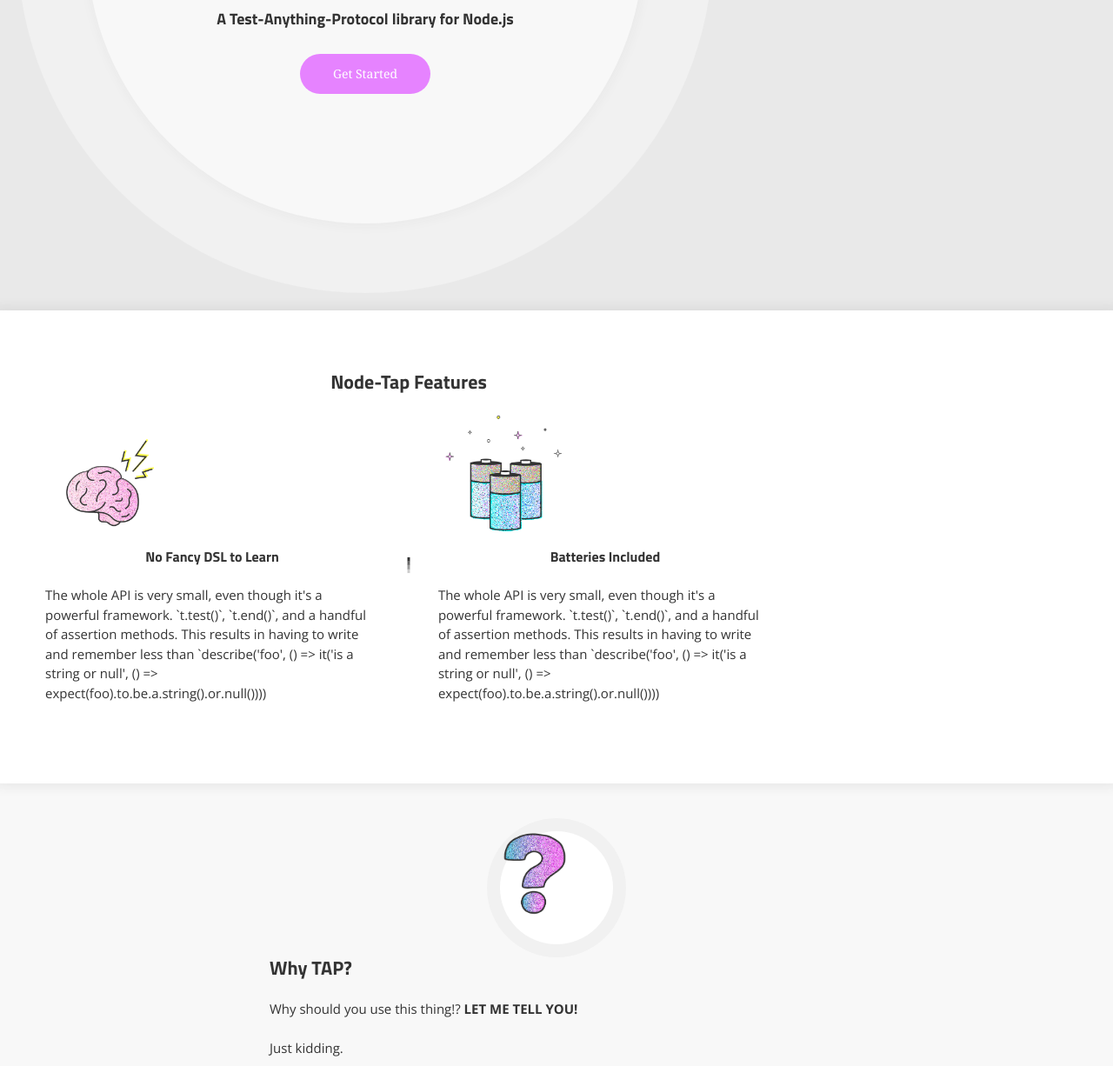
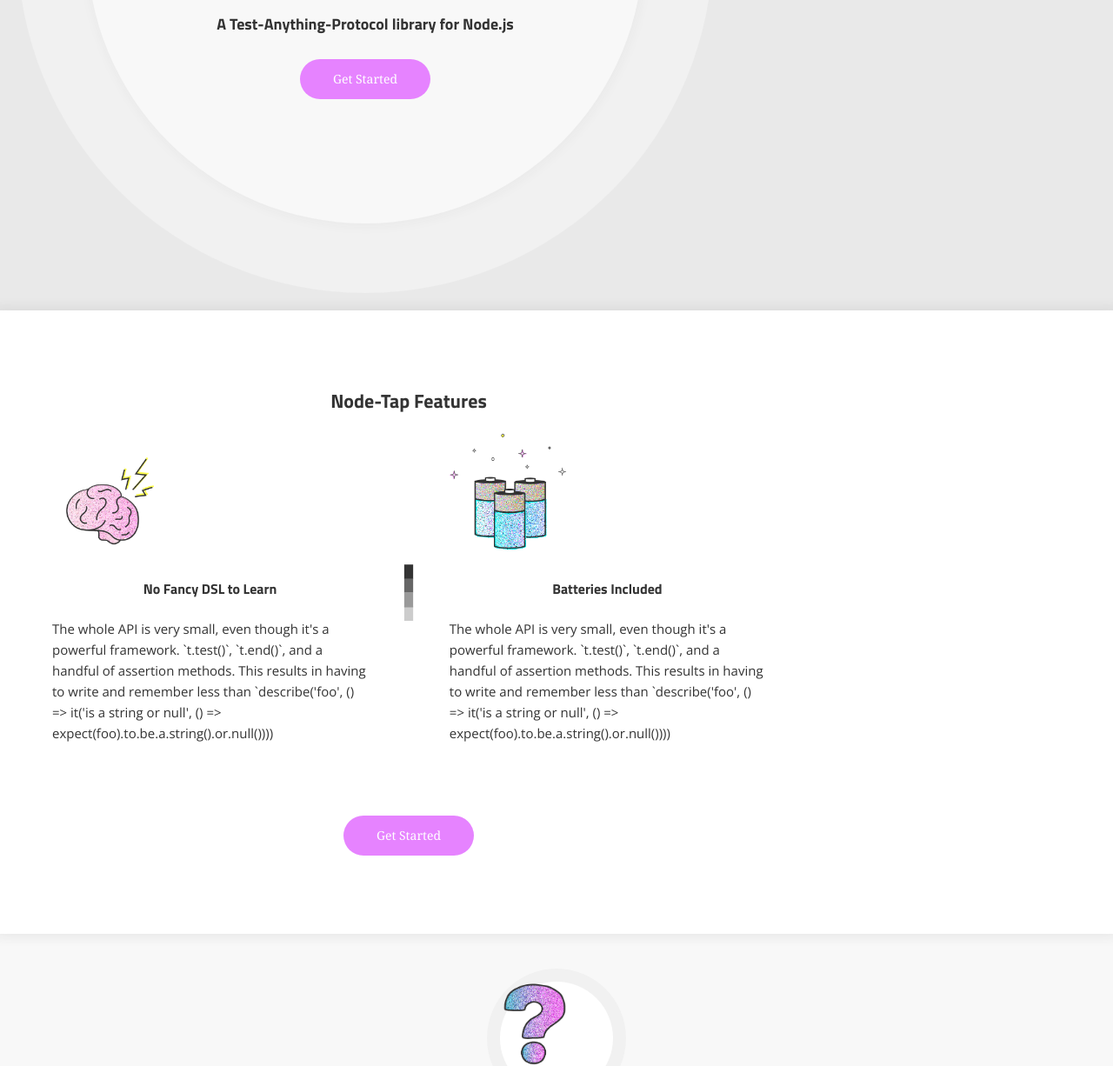
Before and after one commit to tanyabrassie/node-tap, a Gatsby site: page / in a window 1280 px wide. Shown: the part 551-1777 px from the top of the page at 87% size. Built offline with nearby package versions, Linux system fonts and the light colour scheme; Gatsby itself is replaced by a stand-in of ours; some packages are replaced by stand-ins of ours.

Commit message:
Consolidating some styles, adding a theme provider

```diff
--- a/src/components/home/features.js
+++ b/src/components/home/features.js
@@ -1,13 +1,14 @@
 import React from 'react';
 import styled from 'styled-components';
-import {colors} from '../../theme';
+import {theme, breakpoints} from '../../theme';
 import {Image, Flex, Box} from 'rebass';
 import brain from '../../images/brain.gif';
 import batteries from '../../images/batteries.gif';
 import separator from '../../images/separator.svg';
+import {ButtonLink} from '../links';
 
 const OuterContainer = styled.section`
-  background-color: ${colors.white};
+  background-color: ${theme.colors.white};
   box-shadow: 0 0px 11px 5px #33333312;
   padding: 70px 20px;
 `;
@@ -27,6 +28,17 @@
 const Separator = styled(Image)`
   width: 18px;
   margin: 0 10px;
+  transform: rotate(90deg);
+  margin: auto;
+
+  @media screen and (min-width: ${breakpoints.TABLET}) {
+    transform: rotate(0deg);
+    margin: ${theme.space[7]}px ${theme.space[3]}px 0;
+  }
+`;
+
+const TextBox = styled(Box)`
+  max-width: 500px;
 `;
 
 const Features = () => {
@@ -34,21 +46,28 @@
     <OuterContainer>
       <Content>
         <Box alignSelf="center"><h2>Node-Tap Features</h2></Box>
-        <Flex flexDirection={['column', 'row']}>
+        <Flex pb={4} flexDirection={['column', 'column', 'row']} alignItems="center">
           <Flex px={4} flexDirection="column">
             <FeatureImage src={brain}/>
             <Box alignSelf="center"><h3>No Fancy DSL to Learn</h3></Box>
-            <Box w={1/2}>
-              <p>The whole API is very small, even though it's a powerful framework.  `t.test()`, `t.end()`, and a handful of assertion methods.  This results in having to write and remember less than `describe('foo', () => it('is a string or null', () => expect(foo).to.be.a.string().or.null())))</p>
-            </Box>
+            <TextBox p={2}>
+              <p>
+                The whole API is very small, even though it's a powerful framework.  `t.test()`, `t.end()`, and a handful of assertion methods.  This results in having to write and remember less than `describe('foo', () => it('is a string or null', () => expect(foo).to.be.a.string().or.null())))
+             </p>
+            </TextBox>
           </Flex>
           <Separator src={separator}/>
           <Flex px={4} flexDirection="column">
             <FeatureImage src={batteries}/>
             <Box alignSelf="center"><h3>Batteries Included</h3></Box>
-            <p>The whole API is very small, even though it's a powerful framework.  `t.test()`, `t.end()`, and a handful of assertion methods.  This results in having to write and remember less than `describe('foo', () => it('is a string or null', () => expect(foo).to.be.a.string().or.null())))</p>
+            <TextBox p={2}>
+              <p>
+                The whole API is very small, even though it's a powerful framework.  `t.test()`, `t.end()`, and a handful of assertion methods.  This results in having to write and remember less than `describe('foo', () => it('is a string or null', () => expect(foo).to.be.a.string().or.null())))
+              </p>
+            </TextBox>
           </Flex>
         </Flex>
+        <ButtonLink to="/docs/">Get Started</ButtonLink>
       </Content>
     </OuterContainer>
   );
--- a/src/components/home/hero.js
+++ b/src/components/home/hero.js
@@ -1,12 +1,13 @@
 import React from 'react';
 import styled from 'styled-components';
-import {colors} from '../../theme';
+import {theme} from '../../theme';
 import {Image, Flex} from 'rebass';
 import logo from '../../images/logo.png';
-import {buttonLinkStyles} from '../links';
+import {ButtonLink} from '../links';
+import {Link as GatsbyLink} from 'gatsby';
 
 const OuterCircle = styled.div`
-  background-color: ${colors.lightGrey};
+  background-color: ${theme.colors.lightGrey};
   position: relative;
   border-radius: 50%;
   width: 100%;
@@ -15,7 +16,7 @@
 `;
 
 const InnerCircle = styled.div`
-  background-color: ${colors.lightestGrey};
+  background-color: ${theme.colors.lightestGrey};
   position: absolute;
   border-radius: 50%;
   width: 80%;
@@ -39,7 +40,7 @@
 `;
 
 const Container = styled.div`
-  background-color: #e9e9e9;
+  background-color: ${theme.colors.darkGrey};
   padding: 20px 20px;
 `;
 
@@ -62,16 +63,6 @@
   margin-bottom: 30px;
 `;
 
-const ButtonLink = styled.a`
-  ${buttonLinkStyles}
-  display: block;
-  width: 150px;
-  margin: 20px auto;
-`;
-
-const Text = styled.div`
-`;
-
 const InnerBits = styled.div`
   position: absolute;
   max-width: 600px;
@@ -81,7 +72,6 @@
   text-align: center;
   top: 20%;
 `;
-
 
 const Hero = () => {
   return(
@@ -93,7 +83,7 @@
           <BuildStatus href="https://travis-ci.org/tapjs/node-tap"/>
           <Logo src={logo}/>
           <Title>A Test-Anything-Protocol library for Node.js</Title>
-          <ButtonLink href="/docs/getting-started">Get Started</ButtonLink>
+          <ButtonLink to="/docs/">Get Started</ButtonLink>
         </InnerBits>
       </Content>
     </Container>
--- a/src/components/home/whyTap.js
+++ b/src/components/home/whyTap.js
@@ -1,7 +1,7 @@
 import React from 'react';
 import styled from 'styled-components';
 import {Image} from 'rebass';
-import {colors} from '../../theme';
+import {theme} from '../../theme';
 import questionMark from '../../images/question-mark-2.gif';
 
 const Content = styled.div`
@@ -23,7 +23,7 @@
 const WhiteCircle = styled.div`
   width: 130px;
   height: 130px;
-  background-color: ${colors.white};
+  background-color: ${theme.colors.white};
   border-radius: 50%;
   margin: auto;
   top: 0;
@@ -36,7 +36,7 @@
 const GreyCircle = styled.div`
   width: 160px;
   height: 160px;
-  background-color: ${colors.lightGrey};
+  background-color: ${theme.colors.lightGrey};
   border-radius: 50%;
   margin: auto;
   position: relative;
--- a/src/components/layout.js
+++ b/src/components/layout.js
@@ -6,7 +6,7 @@
 
 const WidthWrapper = styled.div`
   max-width: 700px;
-  margin: auto;
+  margin: 0 auto;
   width: 100%;
   padding: 20px;
 `;
--- a/src/components/links.js
+++ b/src/components/links.js
@@ -36,3 +36,10 @@
   padding: 15px;
   font-size: 14px;
 `;
+
+export const ButtonLink = styled(GatsbyLink)`
+  ${buttonLinkStyles}
+  display: block;
+  width: 150px;
+  margin: 20px auto;
+`;
--- a/src/components/navbar.js
+++ b/src/components/navbar.js
@@ -1,7 +1,7 @@
 import React from 'react';
 import {Flex} from 'rebass';
 import styled from 'styled-components';
-import {theme} from '../theme';
+import {theme, breakpoints} from '../theme';
 import {Link, NavLink} from './links';
 import {Link as GatsbyLink} from 'gatsby';
 
@@ -25,7 +25,7 @@
   padding: 0 20px;
   flex-direction: column;
 
-  @media screen and (min-width: 768px) {
+  @media screen and (min-width: ${breakpoints.TABLET}) {
     flex-direction: row;
   }
 `;
@@ -45,34 +45,34 @@
   return(
     <Navbar>
       <Content>
-        <Logo to='/'>Node Tap</Logo>
-        <Flex alignItems='flexEnd'>
+        <Logo to="/">Node Tap</Logo>
+        <Flex alignItems="flexEnd">
           <NavLink
-            to='/docs/getting-started/'
-            activeClassName='active-navlink'
+            to="/docs/"
+            activeClassName="active-navlink"
             partiallyActive={true}
           >
             Docs
           </NavLink>
           <NavLink
-            to='/tap-protocol'
-            activeClassName='active-navlink'
+            to="/tap-protocol"
+            activeClassName="active-navlink"
           >
             Tap Protocol
           </NavLink>
           <NavLink
-            to='/changelog'
-            activeClassName='active-navlink'
+            to="/changelog"
+            activeClassName="active-navlink"
           >
             Changelog
           </NavLink>
           <Link
-            href='https://github.com/tapjs/node-tap'
+            href="https://github.com/tapjs/node-tap"
           >
             Github
           </Link>
           <Link
-            href='https://www.npmjs.com/package/tap'
+            href="https://www.npmjs.com/package/tap"
           >
             NPM
           </Link>
--- a/src/main.css
+++ b/src/main.css
@@ -1,55 +1,3 @@
-
-p {
-  font-family: 'Open Sans';
-  font-size: 15px;
-  color: #333333;
-  line-height: 1.5;
-}
-
-html {
-  background-color:#f8f8f8;
-}
-
-a { color: #333333;
-}
-
-.active-navlink {
-  background-color: #00ffff;
-}
-
-.active-sidebarlink {
-  background-color: #204dff;
-  color: #ffffff;
-}
-
-h1, h2, h3 {
- font-family: 'Titillium Web';
- color: #333333;
-}
-
-h1 {
-  font-size: 28px;
-}
-
-h2 {
-  font-size: 22px;
-}
-
-h3 {
-  font-size: 16px;
-}
-
-
-:not(pre) > code[class*="language-"] {
-  background-color: transparent;
-  color: #333;
-}
-
-pre[class*="language-"] {
-  font-size: 12px;
-}
-
-
 /*! normalize.css v8.0.1 | MIT License | github.com/necolas/normalize.css */
 
 /* Document
@@ -90,8 +38,8 @@
  */
 
 h1 {
-  font-size: 2em;
-  margin: 0.67em 0;
+  font-size: 1em;
+  margin: 0;
 }
 
 /* Grouping content
@@ -399,3 +347,61 @@
 [hidden] {
   display: none;
 }
+
+
+
+p {
+  font-family: 'Open Sans';
+  font-size: 15px;
+  color: #333333;
+  line-height: 1.6;
+}
+
+html {
+  background-color:#f8f8f8;
+}
+
+body {
+  font-size: 16px;
+}
+
+a { color: #333333;
+}
+
+.active-navlink {
+  background-color: #00ffff;
+}
+
+.active-sidebarlink {
+  background-color: #204dff;
+  color: #ffffff;
+}
+
+h1, h2, h3 {
+ font-family: 'Titillium Web';
+ color: #333333;
+ margin: 1em 0;
+
+}
+
+h1 {
+  font-size: 28px;
+}
+
+h2 {
+  font-size: 22px;
+}
+
+h3 {
+  font-size: 16px;
+}
+
+
+:not(pre) > code[class*="language-"] {
+  background-color: transparent;
+  color: #333;
+}
+
+pre[class*="language-"] {
+  font-size: 12px;
+}
--- a/src/pages/index.js
+++ b/src/pages/index.js
@@ -3,17 +3,21 @@
 import Hero from '../components/home/hero';
 import Features from '../components/home/features';
 import WhyTap from '../components/home/whytap';
+import {ThemeProvider} from 'styled-components'
 import {graphql} from 'gatsby';
+import {theme} from '../theme';
 
 export default ({data}) => {
   console.log(data);
   return (
-    <>
-      <Navbar/>
-      <Hero/>
-      <Features/>
-      <WhyTap markdownData={data.markdownRemark.html}/>
-    </>
+    <ThemeProvider theme={theme}>
+      <div>
+        <Navbar/>
+        <Hero/>
+        <Features/>
+        <WhyTap markdownData={data.markdownRemark.html}/>
+      </div>
+    </ThemeProvider>
   )
 };
 
--- a/src/theme.js
+++ b/src/theme.js
@@ -1,3 +1,10 @@
+export const breakpoints = {
+  PHABLET: '32em',
+  TABLET: '48em',
+  PC: '64em',
+  WIDESCREEN: '80em',
+};
+
 export const theme = {
   colors: {
     white: `#ffffff`,
@@ -10,16 +17,6 @@
     fushia: `#d630ff`,
     lightFushia: `#e683ff`
   },
-}
-
-export const colors = {
-  white: `#ffffff`,
-  lightestGrey: `#f8f8f8`,
-  lightGrey: `#f1f1f1`,
-  darkGrey: `#e9e9e9`,
-  black: `#333333`,
-  aqua: `#00ffff`,
-  blue: `#204dff`,
-  fushia: `#d630ff`,
-  lightFushia: `#e683ff`,
+  breakpoints: [breakpoints.PHABLET, breakpoints.TABLET, breakpoints.PC, breakpoints.WIDESCREEN],
+  space: [0, 5, 10, 20, 30, 40, 60, 80],
 };
```
